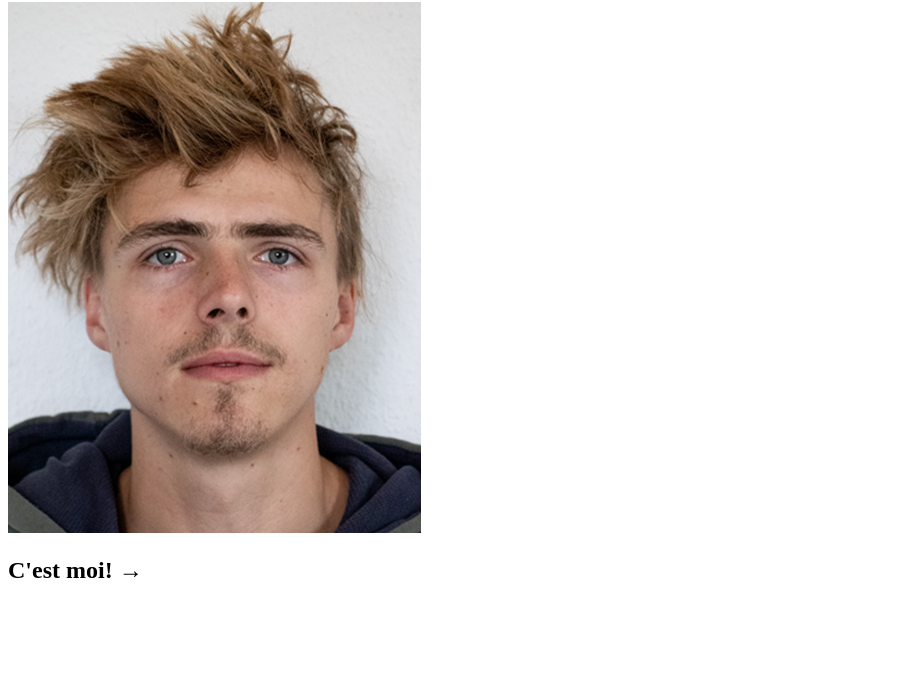
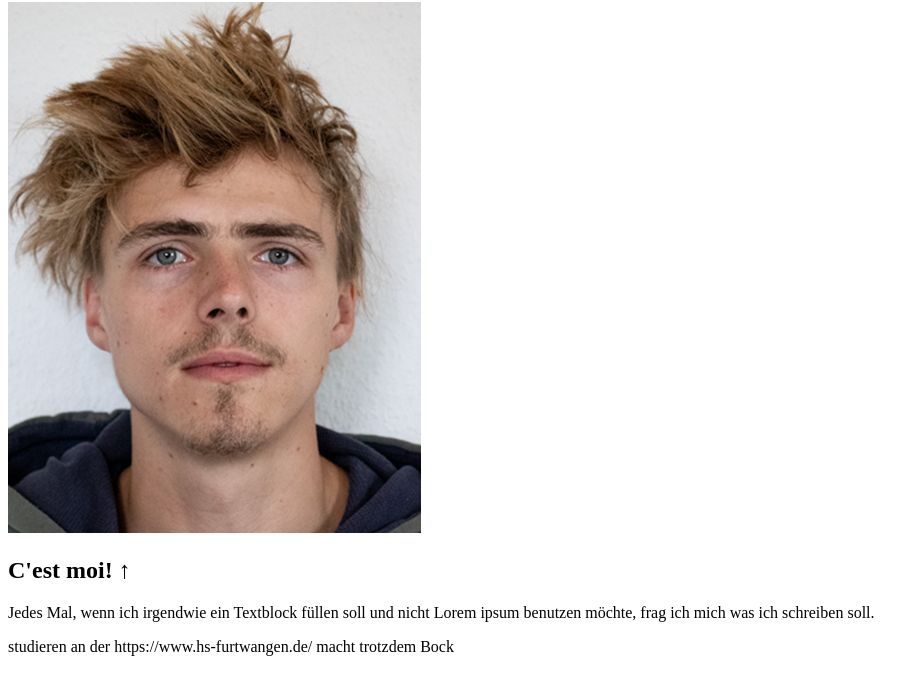
Before and after one commit to YonyM/GIS_SoSe_2021, a plain HTML site: page index.html in a window 1280 px wide. Shown: the part 78-772 px from the top of the page, without its empty margins (0-924 px from the left). Drawn offline with Linux system fonts and the light colour scheme.

Commit message:
mehr text

```diff
--- a/index.html
+++ b/index.html
@@ -11,6 +11,10 @@
 
     <img src="Portrait.jpg">
 
-    <h2>C'est moi! &rarr;</h2>
+    <h2>C'est moi! &uarr;</h2>
+    <p>Jedes Mal, wenn ich irgendwie ein Textblock füllen soll und nicht
+        Lorem ipsum benutzen möchte, frag ich mich was ich schreiben soll.
+    </p>
+    <p>studieren an der https://www.hs-furtwangen.de/ macht trotzdem Bock</p>
 </body>
 </html>
```
